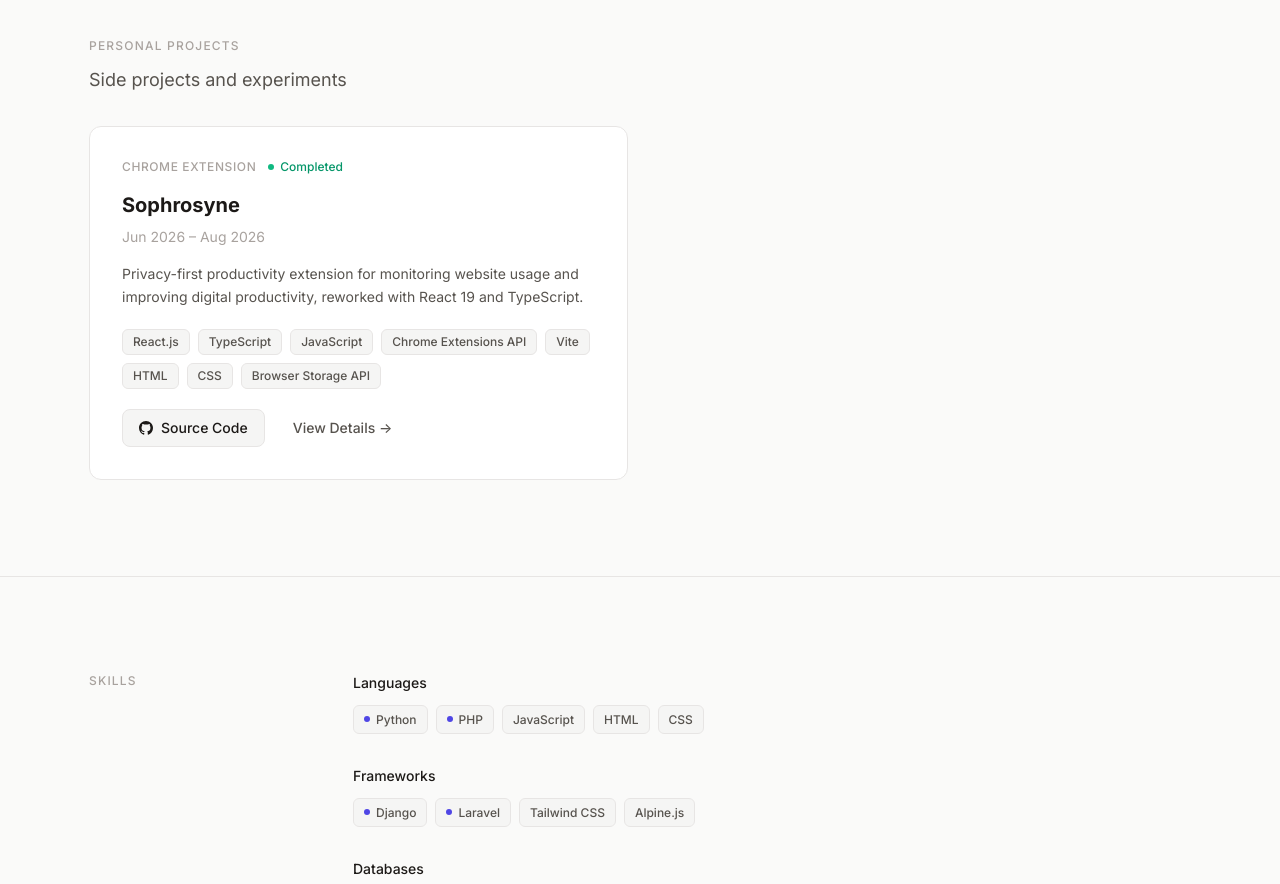
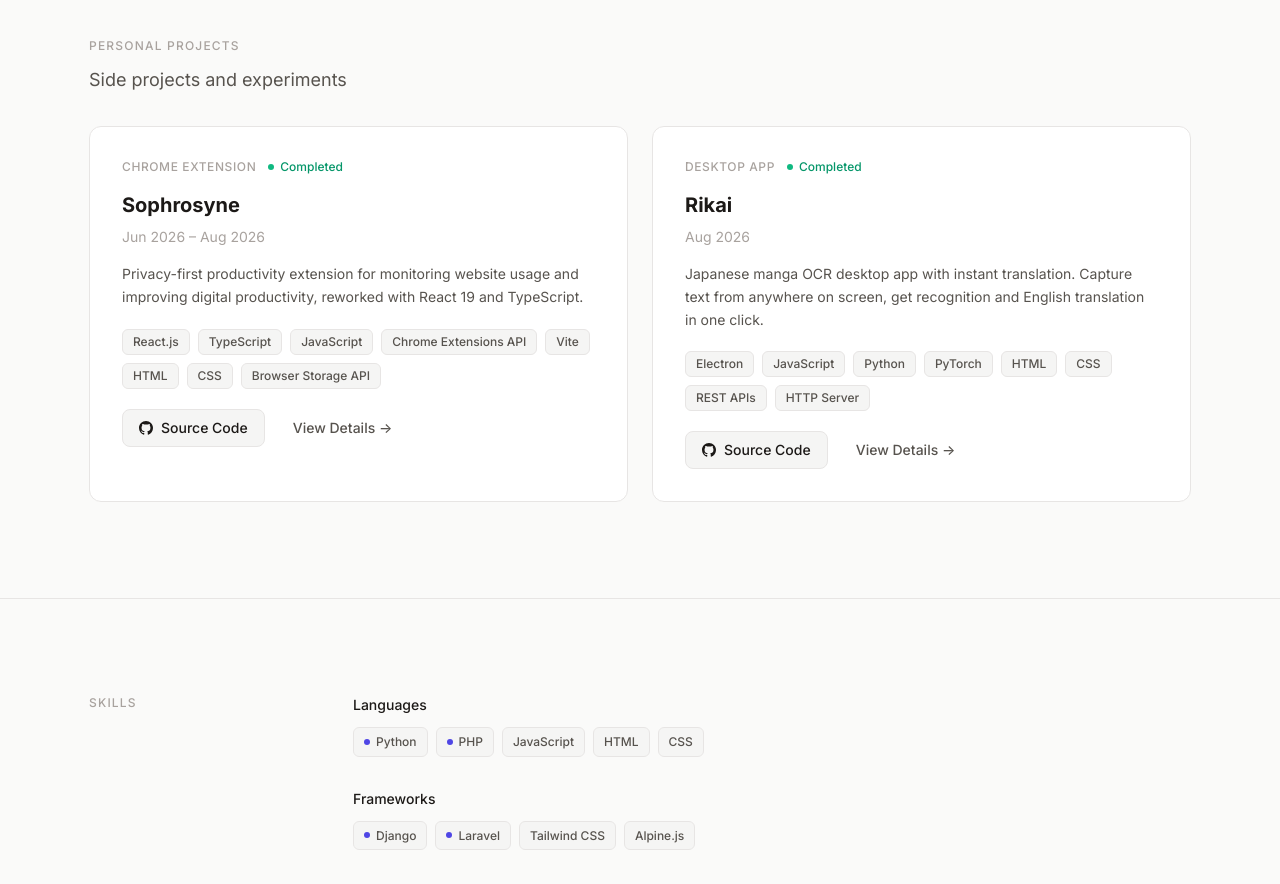
Before and after one commit to bmkhn/bmkhn.github.io, a React (Vite) app: page / in a window 1280 px wide. Shown: the part 4400-5284 px from the top of the page. Built offline with nearby package versions, Linux system fonts and the light colour scheme.

Commit message:
Added Rikai

```diff
--- a/src/data/projects.js
+++ b/src/data/projects.js
@@ -187,4 +187,46 @@
     role: "Sole Developer",
     status: "Completed",
   },
+  {
+    id: "rikai",
+    title: "Rikai",
+    category: "Personal Project",
+    type: "Desktop App",
+    date: "Aug 2026",
+    description:
+      "Japanese manga OCR desktop app with instant translation. Capture text from anywhere on screen, get recognition and English translation in one click.",
+    technologies: [
+      "Electron",
+      "JavaScript",
+      "Python",
+      "PyTorch",
+      "HTML",
+      "CSS",
+      "REST APIs",
+      "HTTP Server",
+    ],
+    features: [
+      "Real-time screen region capture",
+      "Japanese manga text recognition via manga-ocr",
+      "Instant English translation",
+      "Transparent always-on-top scan frame",
+      "Drag-to-reposition capture window",
+      "Capture history with copy support",
+      "Sweeping scan-line animation during OCR",
+      "Image preprocessing (contrast, sharpening, upscaling)",
+      "Graceful translation error handling",
+      "System tray integration",
+      "Window position persistence",
+    ],
+    highlights: [
+      "Two-window architecture: transparent scan frame for precise region selection, main window for results",
+      "Python OCR server runs as a subprocess, communicating over localhost HTTP",
+      "Zero external translation library — direct Google Translate endpoints with MyMemory fallback",
+      "Pre-trained manga-ocr model (PyTorch) served locally for offline-capable recognition",
+    ],
+    liveUrl: "",
+    githubUrl: "https://github.com/bmkhn/Rikai",
+    role: "Sole Developer",
+    status: "Completed",
+  },
 ];
```
